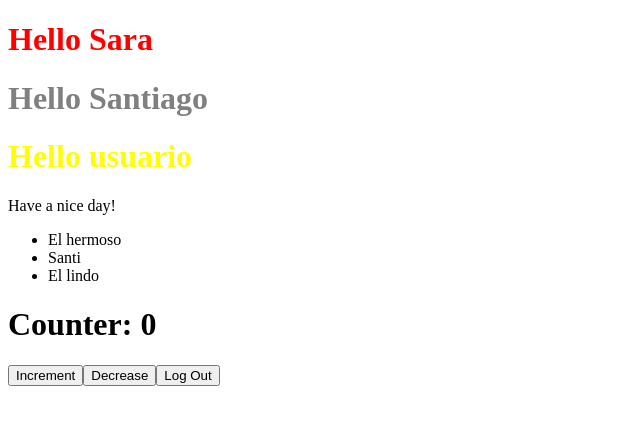
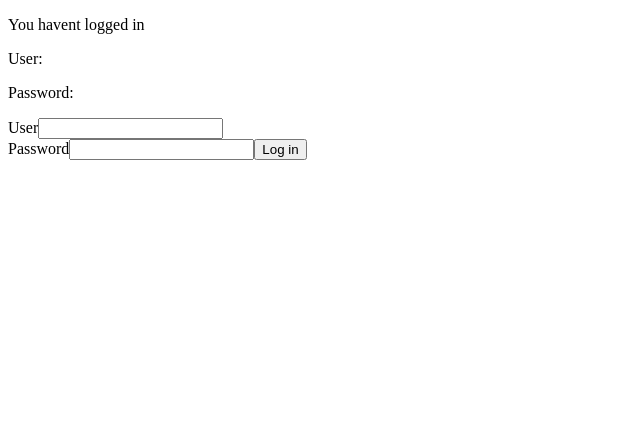
Before and after one commit to isantiagojaramillo/Learnin-ReactJS, a React (Vite) app: page / in a window 1280 px wide. Shown: the top 424 px of the page, without its empty margins (0-640 px from the left). Built offline with nearby package versions, Linux system fonts and the light colour scheme.

Commit message:
life cycle methods

```diff
--- a/src/components/ClassCounter.jsx
+++ b/src/components/ClassCounter.jsx
@@ -13,6 +13,22 @@ class ClassCounter extends Component{
     constructor(props){
         super(props);
         this.state = {counter: 0};
+    }
+
+    componentDidMount(){
+        console.log('DOM is loaded with the component');
+        // CALLING THE API
+    }
+
+    componentDidUpdate(pastProperties, pastState){
+        console.log('The component updated!');
+        console.log('Past properties of the component ' + pastProperties);
+        console.log('Past state of the component ' + pastState);
+    }
+
+    componentWillUnmount(){
+        console.log('Bye Component!');
+        // FINISHING THE API
     }
 
     increase(quantity){
--- a/src/main.jsx
+++ b/src/main.jsx
@@ -11,15 +11,15 @@ import { FormLogIn } from "./components/FormLogIn";
 
 const App = () => {
 
-  const [session, changeSessionState] = useState(true);
+  const [session, changeSessionState] = useState(false);
 
   return (
     <>
     {session === true ?
       <>
         <User />
-        <FunctionalCounter increaseQuantity={100} decreaseQuantity={20} />
-        {/* <ClassCounter increaseQuantity={100} decreaseQuantity={20} /> */}
+        {/* <FunctionalCounter increaseQuantity={100} decreaseQuantity={20} /> */}
+        <ClassCounter increaseQuantity={100} decreaseQuantity={20} />
         <button onClick={() => changeSessionState(false)}>Log Out</button>
       </>
     :
```
